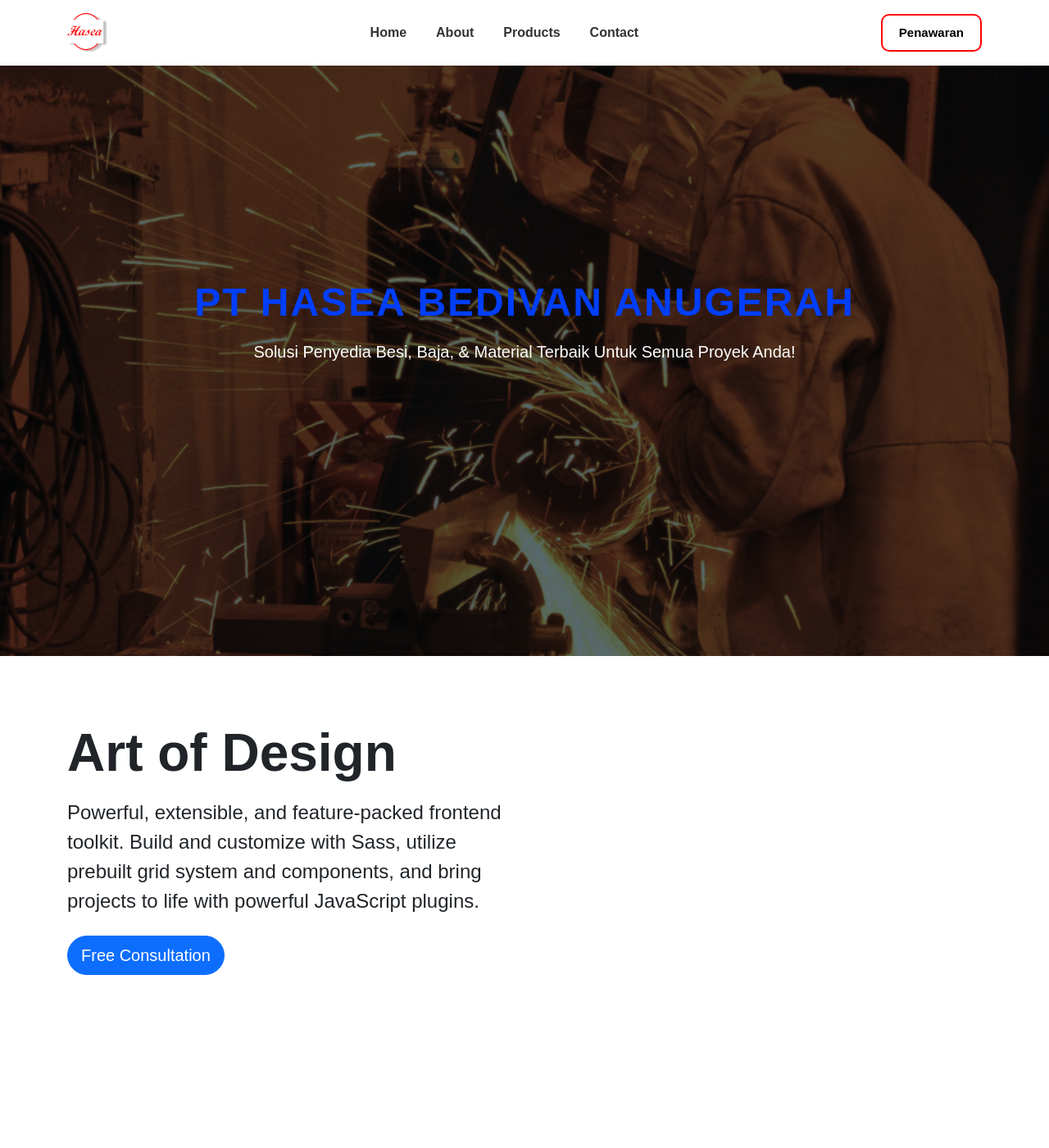
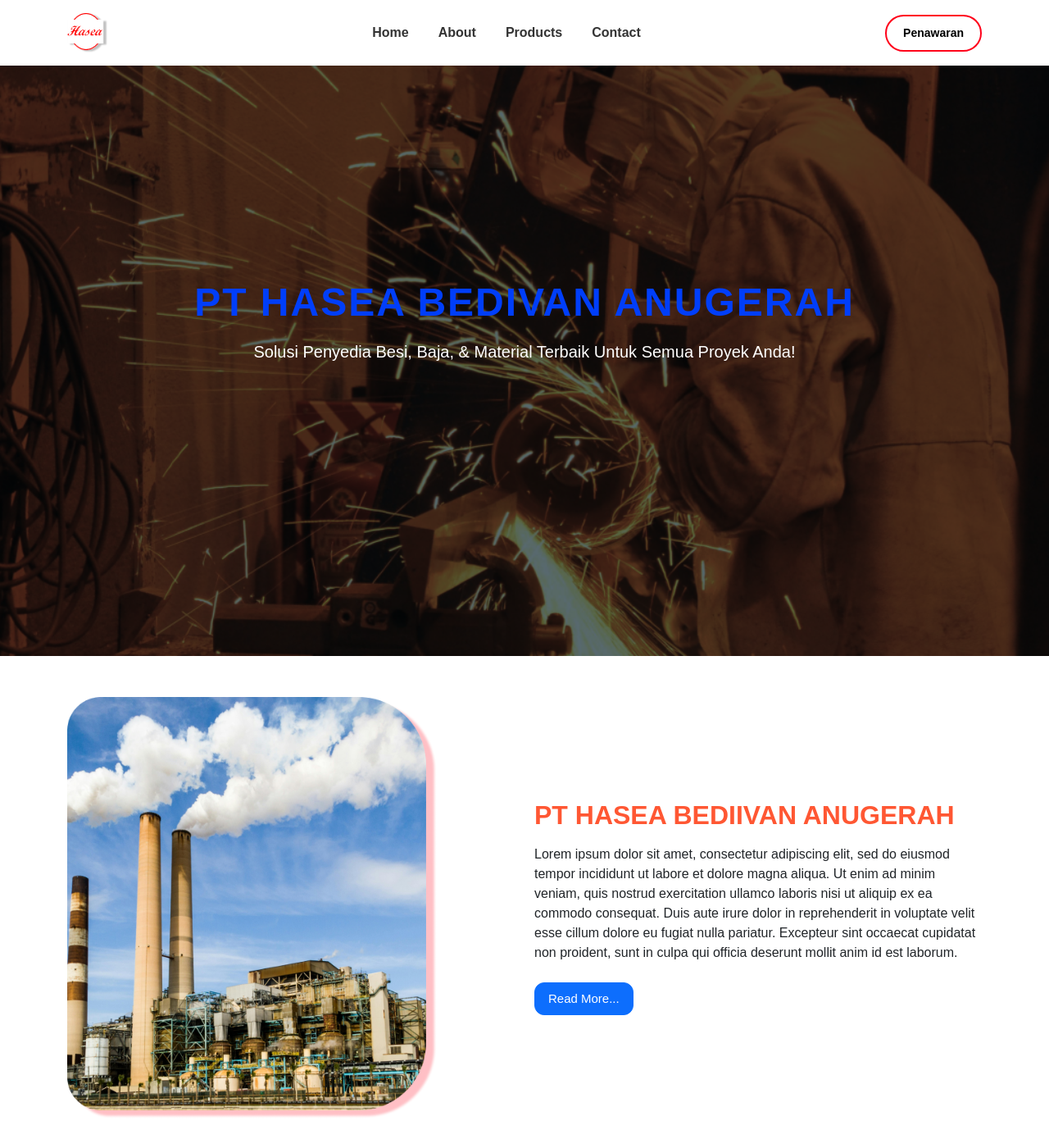
Before and after one commit to YosuaHutasoit/Project-Hasea, a React (Vite) app: page / in a window 1280 px wide. Shown: the top 1400 px of the page at 82% size. Built offline with nearby package versions, Linux system fonts and the light colour scheme.

Commit message:
add hero section

```diff
--- a/src/disc/css/main.css
+++ b/src/disc/css/main.css
@@ -49,20 +49,34 @@
 }
 
 .btn-penawaran {
-  font-size: 15px;
+  font-size: 14px;
   font-weight: bold;
   color: black;
   background-color: transparent;
-  border: 2px solid red;
-  border-radius: 10px;
+  border: 2px solid #ff001a;
+  border-radius: 100px;
   padding: 10px 20px;
   cursor: pointer;
   transition: all 0.3s ease;
+  -webkit-border-radius: 100px;
+  -moz-border-radius: 100px;
+  -ms-border-radius: 100px;
+  -o-border-radius: 100px;
 }
 
 .btn-penawaran:hover {
   background-color: red;
   color: white;
+}
+
+@media (max-width: 768px) {
+  .text-center {
+    margin-top: 5px; /* Add margin-top on smaller screens */
+  }
+
+  .btn-penawaran {
+    margin-top: 5px; /* Adjust the margin-top for the Penawaran button */
+  }
 }
 
 /* styling Navbar1 */
@@ -187,7 +201,7 @@
 
 /* styling Home About Us*/
 .about-us {
-  margin-top: 80px; /* Mengatur margin-top */
+  margin-top: 50px; /* Mengatur margin-top */
 }
 
 /* styling HomePage */
--- a/src/pages/LandingPage.jsx
+++ b/src/pages/LandingPage.jsx
@@ -1,5 +1,6 @@
 import { Container, Row, Col, Button } from "react-bootstrap";
 import HeroBanner from "../assets/img/landingpage/Hero-Banner.png";
+import HeroBanner1 from "../assets/img/landingpage/Hero-Banner1.png";
 
 // import {} from '../data/index'
 
@@ -26,33 +27,46 @@
           </div>
         </header>
       </div>
-      <div className="about-us">
-        <div className="kelas w-100 min-vh-100">
+      <div className="about-us w-100 min-vh-100">
         <Container className="overflow-hidden">
           <Row className="gy-3 gy-lg-0 align-items-lg-center justify-content-lg-between">
+            <Col xs={12} lg={5} className="text-center">
+              <img
+                className="img-fluid"
+                loading="lazy"
+                src={HeroBanner1}
+                alt="Art of Design"
+                style={{}}
+              />
+            </Col>
             <Col xs={12} lg={6} className="order-1 order-lg-0">
-                <h2 className="display-3 fw-bold mb-3">Art of Design</h2>
-                <p className="fs-4 mb-4">
-                  Powerful, extensible, and feature-packed frontend toolkit.
-                  Build and customize with Sass, utilize prebuilt grid system
-                  and components, and bring projects to life with powerful
-                  JavaScript plugins.
+              <h2 className="display-7 fw-bold mb-3" style={{ color: '#FF5733' }}>
+                PT HASEA BEDIIVAN ANUGERAH
+              </h2>
+              <p className="fs-10 mb-4">
+                Lorem ipsum dolor sit amet, consectetur adipiscing elit, sed do
+                eiusmod tempor incididunt ut labore et dolore magna aliqua. Ut
+                enim ad minim veniam, quis nostrud exercitation ullamco laboris
+                nisi ut aliquip ex ea commodo consequat. Duis aute irure dolor
+                in reprehenderit in voluptate velit esse cillum dolore eu fugiat
+                nulla pariatur. Excepteur sint occaecat cupidatat non proident,
+                sunt in culpa qui officia deserunt mollit anim id est laborum.
               </p>
               <div className="d-grid gap-2 d-sm-flex">
                 <Button
                   variant="primary"
                   size="lg"
-                    className="bsb-btn-xl rounded-pill"
+                  className="bsb-btn-xl"
                   as="a"
                   href="/aboutus"
+                  style={{ borderRadius: "12px",  fontSize: "15px" }}
                 >
-                    Free Consultation
+                  Read More...
                 </Button>
               </div>
             </Col>
           </Row>
         </Container>
-        </div>
       </div>
       <div className="products">
         <div className="kelas w-100 min-vh-100"></div>
```
Lines whose indentation alone changed are shown as unchanged.
